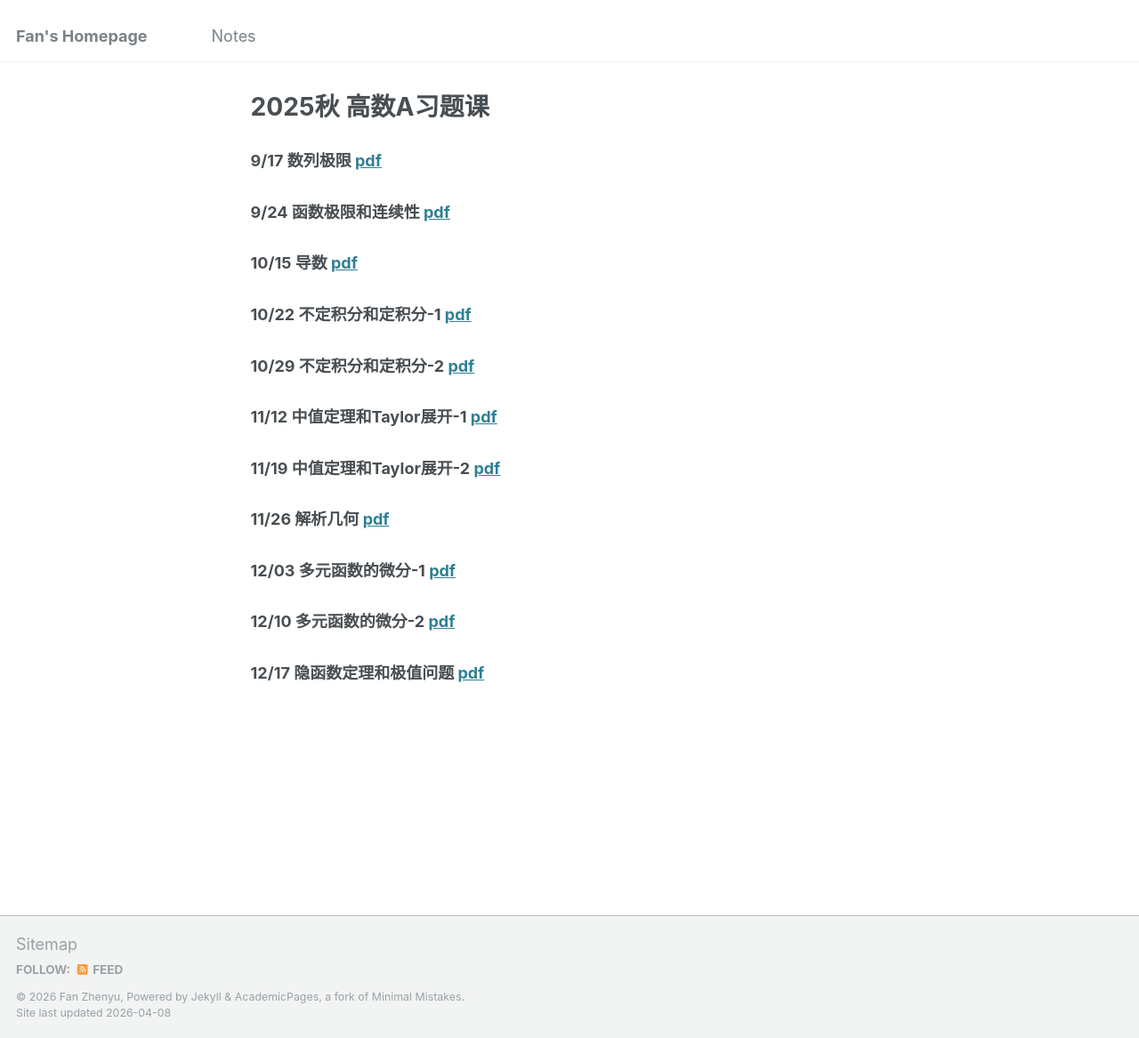
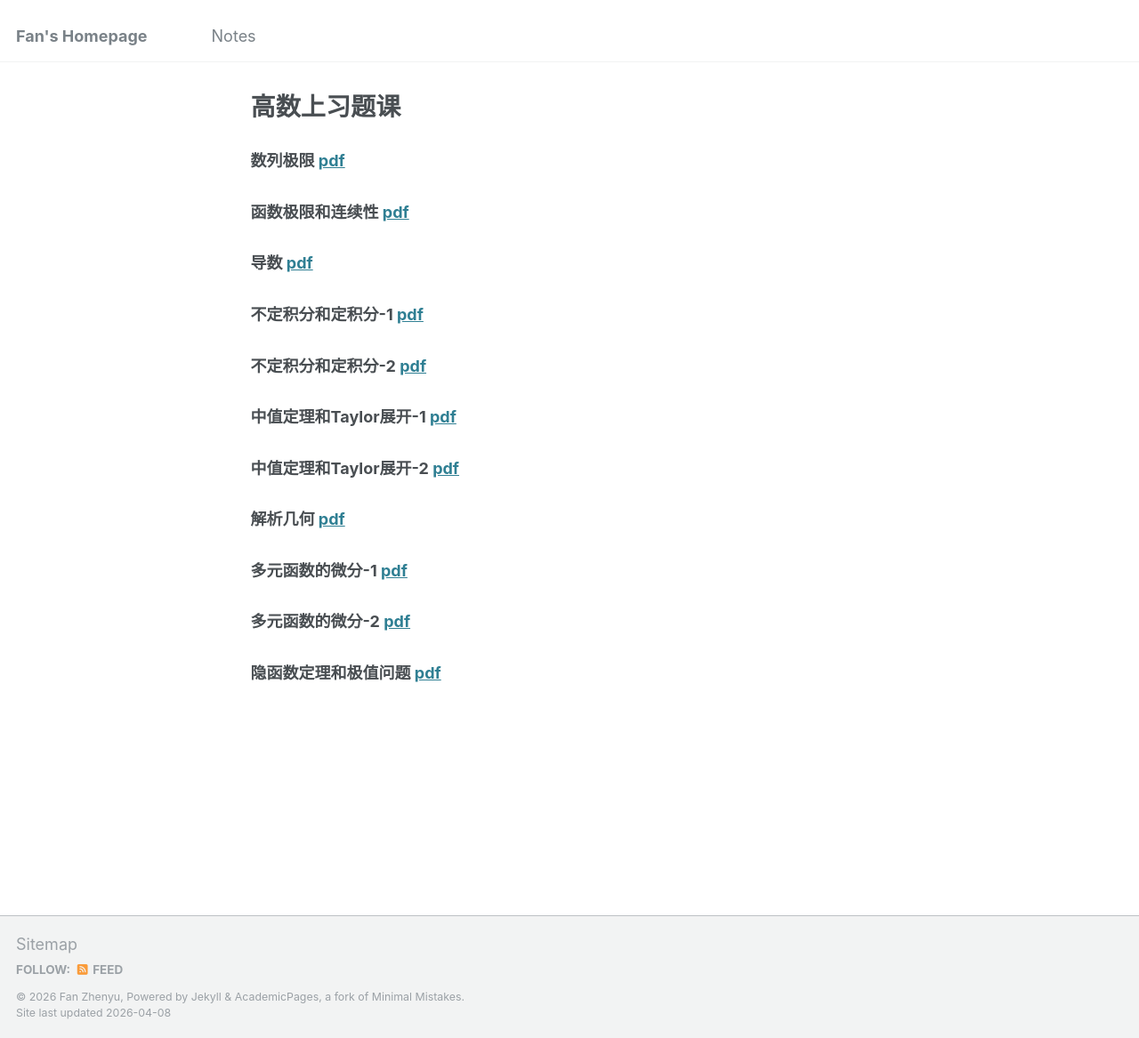
Before and after one commit to fanzymath/fanzymath.github.io, a Jekyll site: the page built from _notes/2025-fall-adv-A.md, in a window 1280 px wide and 1167 px high. Shown: the whole window at 89% size. Built offline with Jekyll 4.4.1, drawn with Linux system fonts in a browser that asks for light colours.

Commit message:
Update 2025-fall-adv-A.md

```diff
--- a/_notes/2025-fall-adv-A.md
+++ b/_notes/2025-fall-adv-A.md
@@ -1,6 +1,6 @@
 ---
 layout: archive
-title: "2025秋 高数A习题课"
+title: "高数上习题课"
 collection: notes
 type: "Lecture notes"
 permalink: /notes/2025-fall-adv-A
@@ -9,14 +9,14 @@ location: "Beijing"
 ---
 
 
-### 9/17 数列极限 [pdf](https://fanzymath.github.io/files/9_17_limit_of_sequence.pdf)
-### 9/24 函数极限和连续性 [pdf](https://fanzymath.github.io/files/9_24_Continuity.pdf)
-### 10/15 导数 [pdf](https://fanzymath.github.io/files/10_15_derivatives.pdf)
-### 10/22 不定积分和定积分-1 [pdf](https://fanzymath.github.io/files/10_22_Integral.pdf)
-### 10/29 不定积分和定积分-2 [pdf](https://fanzymath.github.io/files/10_29_Integral_2.pdf)
-### 11/12 中值定理和Taylor展开-1 [pdf](https://fanzymath.github.io/files/11_12_mean_value_thm_and_Taylor_expansion.pdf)
-### 11/19 中值定理和Taylor展开-2 [pdf](https://fanzymath.github.io/files/11_19_mean_value_thm_and_Taylor_expansion_2.pdf)
-### 11/26 解析几何 [pdf](https://fanzymath.github.io/files/11_26_analytic_geometry.pdf)
-### 12/03 多元函数的微分-1 [pdf](https://fanzymath.github.io/files/12_3_diff_theory_for_multi_variable_funcs-1.pdf)
-### 12/10 多元函数的微分-2 [pdf](https://fanzymath.github.io/files/12_10_diff_theory_for_multi_variable_funcs-2.pdf)
-### 12/17 隐函数定理和极值问题 [pdf](https://fanzymath.github.io/files/12_17_Implicit_func_thm.pdf)
+### 数列极限 [pdf](https://fanzymath.github.io/files/9_17_limit_of_sequence.pdf)
+### 函数极限和连续性 [pdf](https://fanzymath.github.io/files/9_24_Continuity.pdf)
+### 导数 [pdf](https://fanzymath.github.io/files/10_15_derivatives.pdf)
+### 不定积分和定积分-1 [pdf](https://fanzymath.github.io/files/10_22_Integral.pdf)
+### 不定积分和定积分-2 [pdf](https://fanzymath.github.io/files/10_29_Integral_2.pdf)
+### 中值定理和Taylor展开-1 [pdf](https://fanzymath.github.io/files/11_12_mean_value_thm_and_Taylor_expansion.pdf)
+### 中值定理和Taylor展开-2 [pdf](https://fanzymath.github.io/files/11_19_mean_value_thm_and_Taylor_expansion_2.pdf)
+### 解析几何 [pdf](https://fanzymath.github.io/files/11_26_analytic_geometry.pdf)
+### 多元函数的微分-1 [pdf](https://fanzymath.github.io/files/12_3_diff_theory_for_multi_variable_funcs-1.pdf)
+### 多元函数的微分-2 [pdf](https://fanzymath.github.io/files/12_10_diff_theory_for_multi_variable_funcs-2.pdf)
+### 隐函数定理和极值问题 [pdf](https://fanzymath.github.io/files/12_17_Implicit_func_thm.pdf)
```
